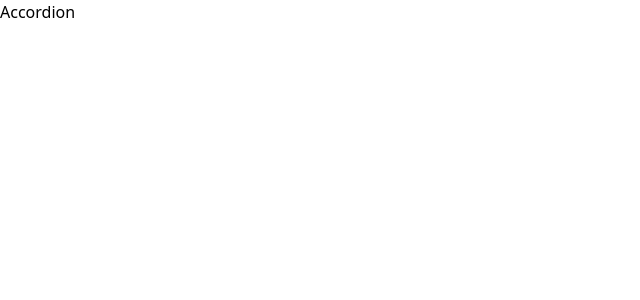
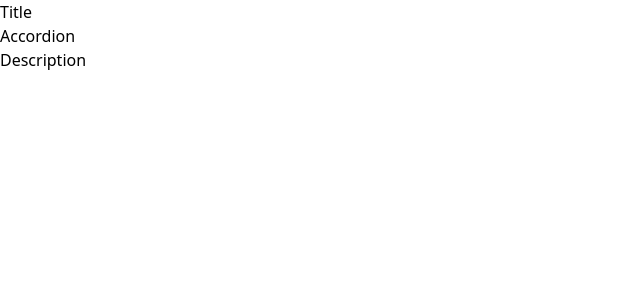
Before and after one commit to Kiril-Pavlov/responsive-react-accordion, a React (Create React App) app: page / in a window 1280 px wide. Shown: the top 300 px of the page, without its empty margins (0-640 px from the left). Built offline with nearby package versions, Linux system fonts and the light colour scheme.

Commit message:
imported basic components

```diff
--- a/src/App.js
+++ b/src/App.js
@@ -1,9 +1,13 @@
-
+import Title from "./components/Title"
+import Accordion from "./components/Accordion"
+import Description from "./components/Description"
 
 function App() {
   return (
     <div className="App">
-      Accordion
+      <Title />
+      <Accordion />
+      <Description />
     </div>
   );
 }
```
